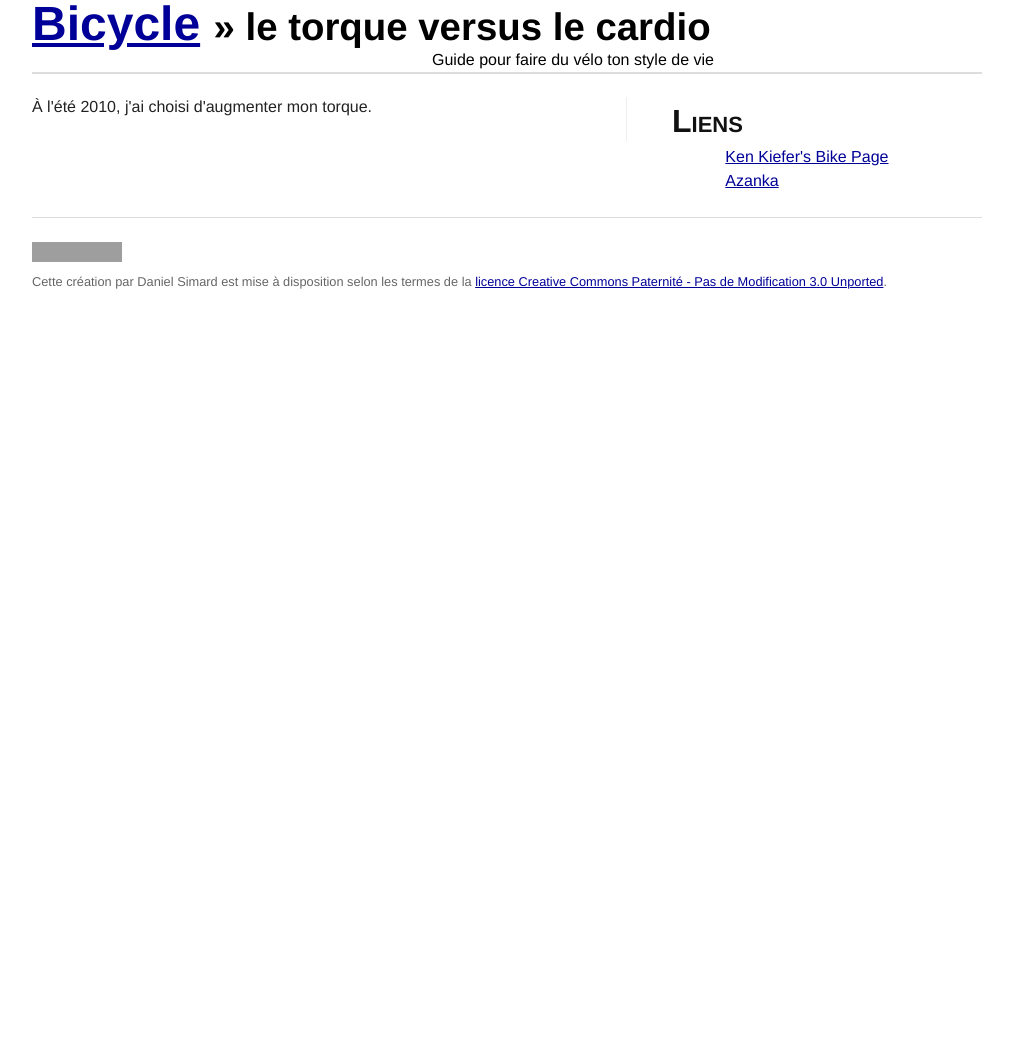
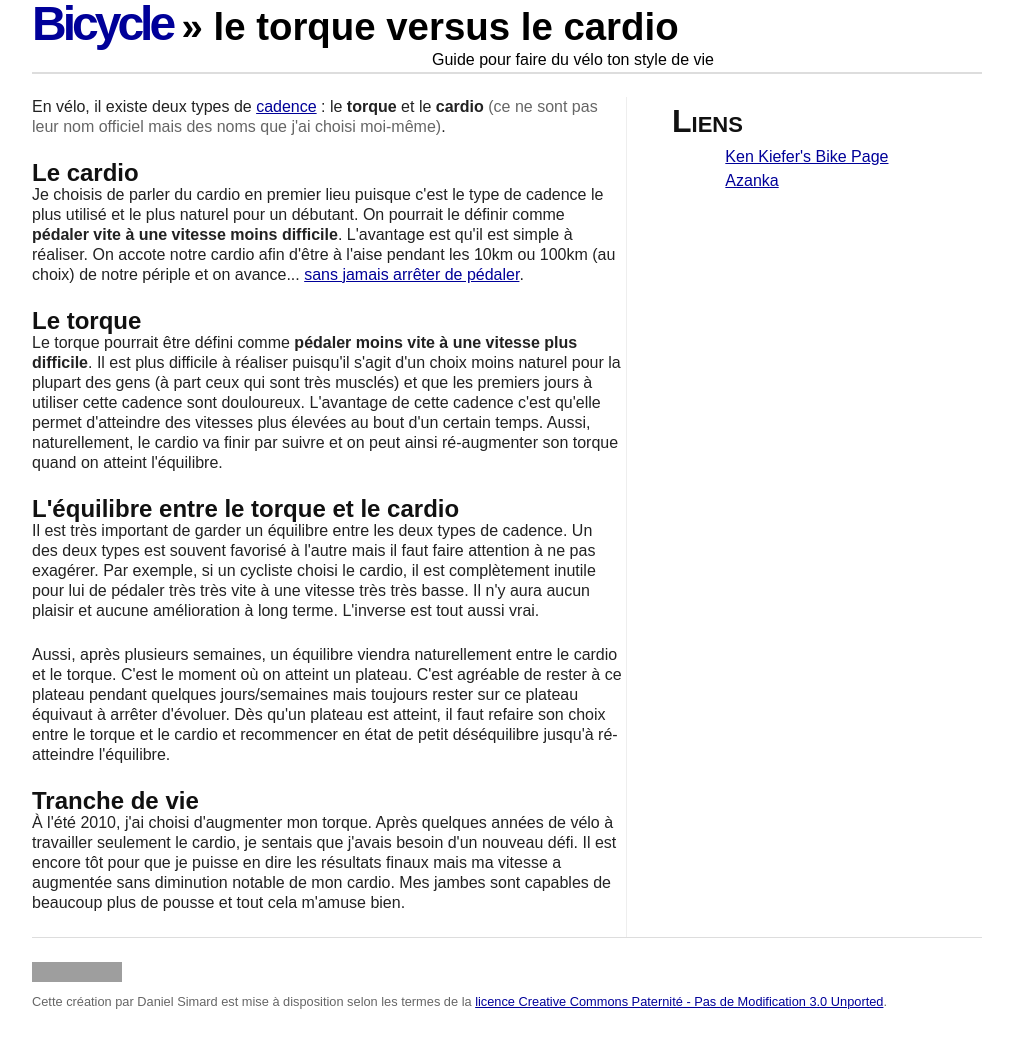
Before and after one commit to dsimard/bicycle, a Jekyll site: the page built from torque.html, in a window 1280 px wide. Shown: the whole page, without its empty margins (133-1146 px from the left). Built offline with Jekyll 4.4.1, drawn with Linux system fonts in a browser that asks for light colours; nearby versions of some CDN libraries; Markdown is read by kramdown in place of the engine named in the settings; before the commit the page ends 900 px from its top, so only the background shows below that; grey boxes are pictures that could not be loaded.

Commit message:
about torque

```diff
--- a/css/style.css
+++ b/css/style.css
@@ -1,5 +1,6 @@
 body {
   font-size:100%;
+  font-family:Arial;
 }
 
 h1, h2, h3 {
@@ -8,11 +9,21 @@ h1, h2, h3 {
 }
 
 h1 {
+  letter-spacing:-4px;
 }
+
+  h1 a {
+    text-decoration:none;
+  }
+
+    h1 a:hover {
+      border-bottom:dashed 1px #000;
+    }
 
   h1 .small {
     text-transform:lowercase;
     line-height:0;
+    letter-spacing:0;
   }
 
 h2 {
--- a/torque.html
+++ b/torque.html
@@ -3,5 +3,53 @@ layout: main
 title: Le torque versus le cardio
 ---
 <p>
-À l'été 2010, j'ai choisi d'augmenter mon torque.
+En vélo, il existe deux types de <a href="cadence.html">cadence</a> :
+le <strong>torque</strong> et le <strong>cardio</strong>
+<span class="quiet">(ce ne sont pas
+leur nom officiel mais des noms que j'ai choisi moi-même)</span>.
 </p>
+<h3>Le cardio</h3>
+<p>
+Je choisis de parler du cardio en premier lieu puisque c'est le type de
+cadence le plus utilisé et le plus naturel pour un débutant. On pourrait le
+définir comme <strong>pédaler vite à une vitesse moins difficile</strong>.
+L'avantage est qu'il est simple à réaliser. On accote notre cardio
+afin d'être à l'aise pendant les 10km ou 100km (au choix) de notre périple
+et on avance... <a href="pedaler.html">sans jamais arrêter de pédaler</a>.
+</p>
+<h3>Le torque</h3>
+<p>
+Le torque pourrait être défini comme
+<strong>pédaler moins vite à une vitesse plus difficile</strong>.
+Il est plus difficile à réaliser puisqu'il s'agit d'un choix moins naturel
+pour la plupart des gens (à part ceux qui sont très musclés) et que les
+premiers jours à utiliser cette cadence sont douloureux. L'avantage de cette
+cadence c'est qu'elle permet d'atteindre des vitesses plus élevées au bout
+d'un certain temps. Aussi, naturellement, le cardio va finir par suivre et
+on peut ainsi ré-augmenter son torque quand on atteint l'équilibre.
+</p>
+<h3>L'équilibre entre le torque et le cardio</h3>
+<p>
+Il est très important de garder un équilibre entre les deux types de cadence.
+Un des deux types est souvent favorisé à l'autre mais il faut faire attention
+à ne pas exagérer. Par exemple, si un cycliste choisi le cardio,
+il est complètement inutile pour lui de pédaler très très vite
+à une vitesse très très basse. Il n'y aura aucun plaisir et aucune amélioration
+à long terme. L'inverse est tout aussi vrai.
+</p>
+<p>
+Aussi, après plusieurs semaines, un équilibre viendra naturellement entre
+le cardio et le torque. C'est le moment où on atteint un plateau. C'est
+agréable de rester à ce plateau pendant quelques jours/semaines mais toujours
+rester sur ce plateau équivaut à arrêter d'évoluer. Dès qu'un plateau est
+atteint, il faut refaire son choix entre le torque et le cardio et recommencer
+en état de petit déséquilibre jusqu'à ré-atteindre l'équilibre.
+</p>
+<h3>Tranche de vie</h3>
+<p>
+À l'été 2010, j'ai choisi d'augmenter mon torque. Après quelques années de vélo
+à travailler seulement le cardio, je sentais que j'avais besoin d'un nouveau
+défi. Il est encore tôt pour que je puisse en dire les résultats finaux mais ma
+vitesse a augmentée sans diminution notable de mon cardio. Mes jambes sont
+capables de beaucoup plus de pousse et tout cela m'amuse bien.
+</p>
--- a/vitesse.html
+++ b/vitesse.html
@@ -5,5 +5,6 @@ title: Le torque versus le cardio
 Ne pas laisser le "loose".
 <h3>Sur du plat</h3>
 <p>Ne jamais arrêter de pédaler et choisir la bonne cadence.</p>
+<h3>Dans une petite pente ascendante</h3>
 <h3>Dans une pente ascendante</h3>
 <h3>Dans une pente descendante</h3>
```
